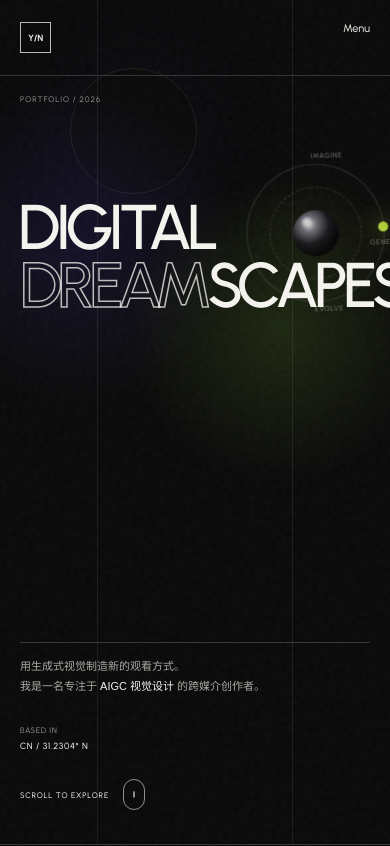
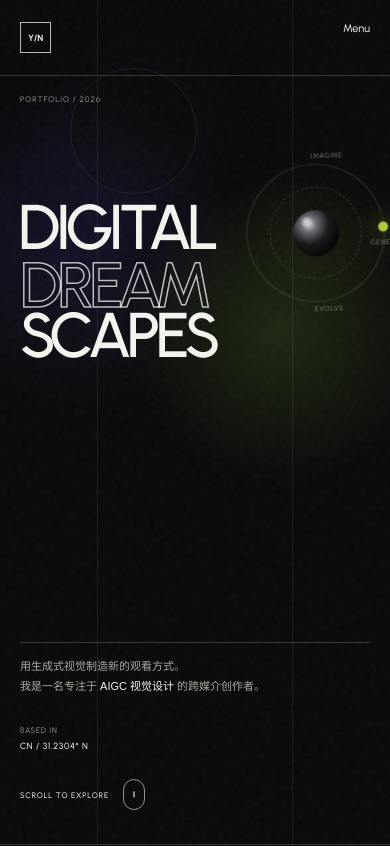
Before and after one commit to zhenzhenzz0/zhenzhenzz0.github.io, a plain HTML site: page index.html in a window 390 px wide. Shown: the top 846 px of the page. Drawn offline with Linux system fonts and the light colour scheme.

Commit message:
Fix mobile hero wrapping

```diff
--- a/index.html
+++ b/index.html
@@ -56,7 +56,7 @@
 
         <h1 class="hero-title" id="hero-title">
           <span class="title-line line-one reveal">DIGITAL</span>
-          <span class="title-line line-two reveal"><em>DREAM</em>SCAPES</span>
+          <span class="title-line line-two reveal"><em>DREAM</em><span class="title-suffix">SCAPES</span></span>
         </h1>
 
         <div class="hero-bottom">
--- a/styles.css
+++ b/styles.css
@@ -324,6 +324,10 @@ button {
 .line-two {
   margin-top: 0.13em;
   padding-left: 5.3vw;
+}
+
+.title-suffix {
+  display: inline;
 }
 
 .hero-title em {
@@ -1161,6 +1165,11 @@ button {
     padding-left: 0;
   }
 
+  .line-two em,
+  .title-suffix {
+    display: block;
+  }
+
   .hero-bottom {
     grid-template-columns: 1fr;
     gap: 28px;
```
